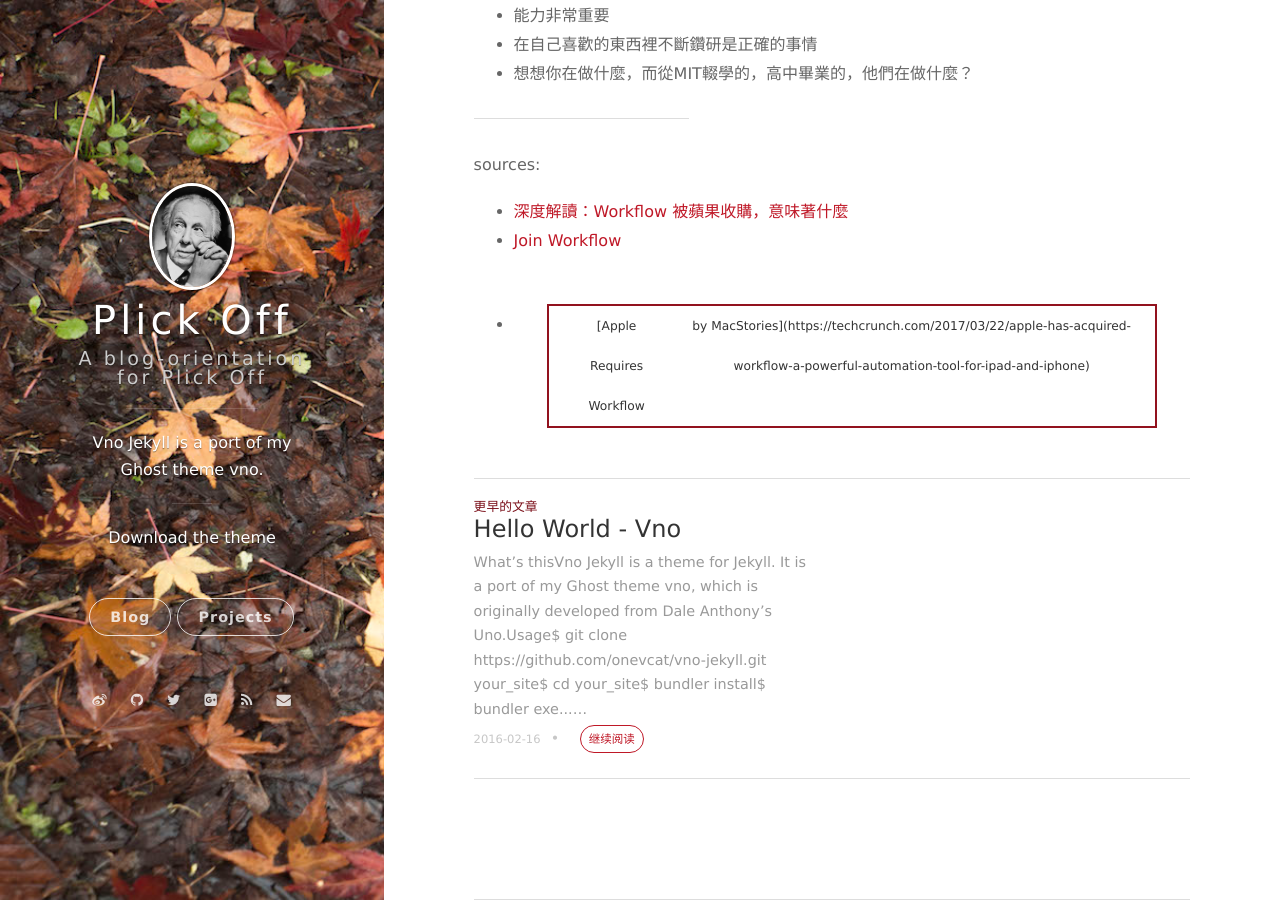
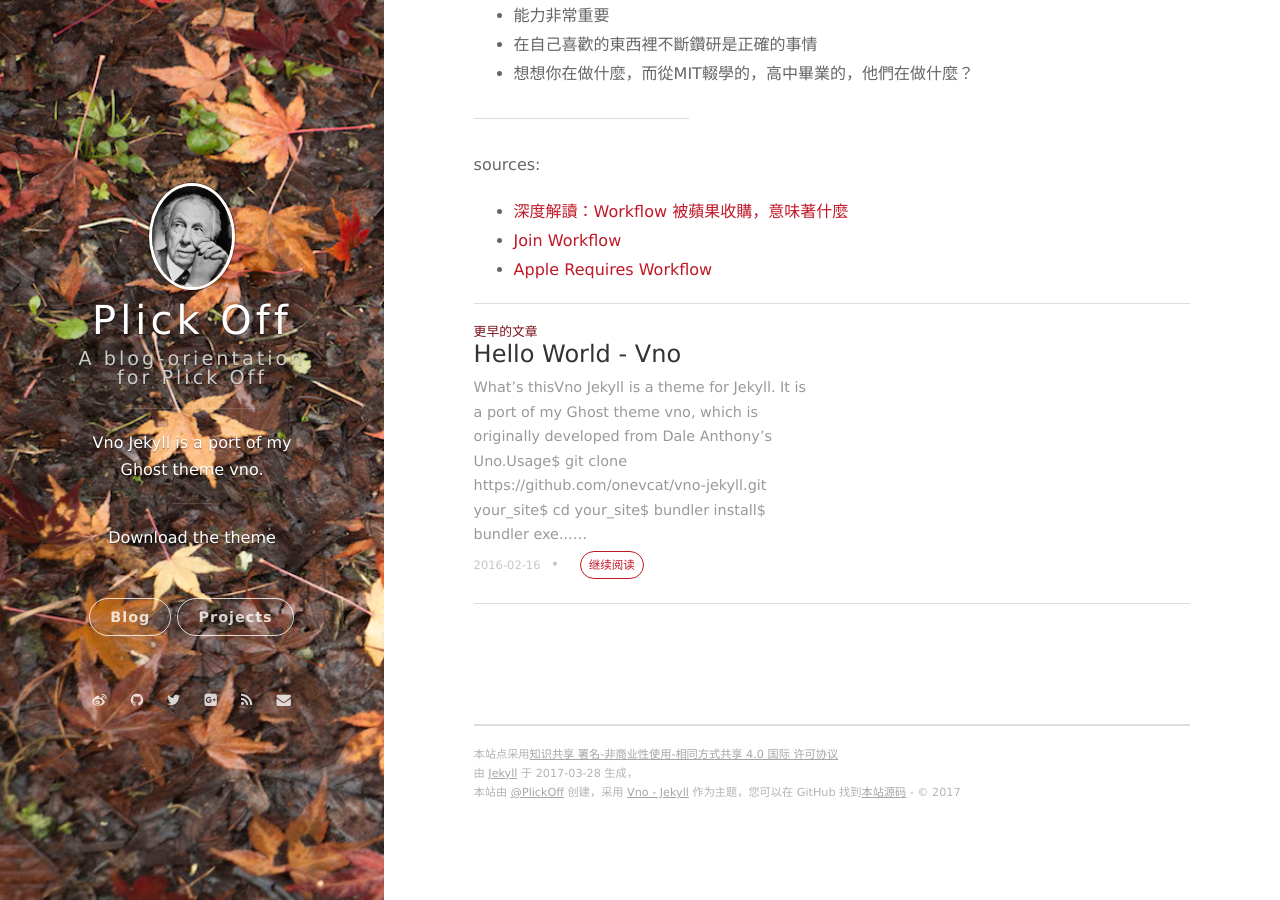
Before and after one commit to plickoff/plickoff.github.io, a Jekyll site: the page built from _posts/2017-03-26-Workflow.md, in a window 1280 px wide and 900 px high, scrolled down 794 px. Built offline with Jekyll 4.4.1, drawn with Linux system fonts in a browser that asks for light colours; nearby versions of some CDN libraries; comment, search, counter and statistics services are not loaded.

Commit message:
Update 2017-03-26-Workflow.md

```diff
--- a/_posts/2017-03-26-Workflow.md
+++ b/_posts/2017-03-26-Workflow.md
@@ -38,4 +38,4 @@ sources:
 
  - [深度解讀：Workflow 被蘋果收購，意味著什麼 ](https://sspai.com/post/38438)
  - [Join Workflow](http://blog.ayaka.me/post/143793125932/joining-workflow)
- - [Apple Requires Workflow|by MacStories](https://techcrunch.com/2017/03/22/apple-has-acquired-workflow-a-powerful-automation-tool-for-ipad-and-iphone)
+ - [Apple Requires Workflow](https://techcrunch.com/2017/03/22/apple-has-acquired-workflow-a-powerful-automation-tool-for-ipad-and-iphone)
```
